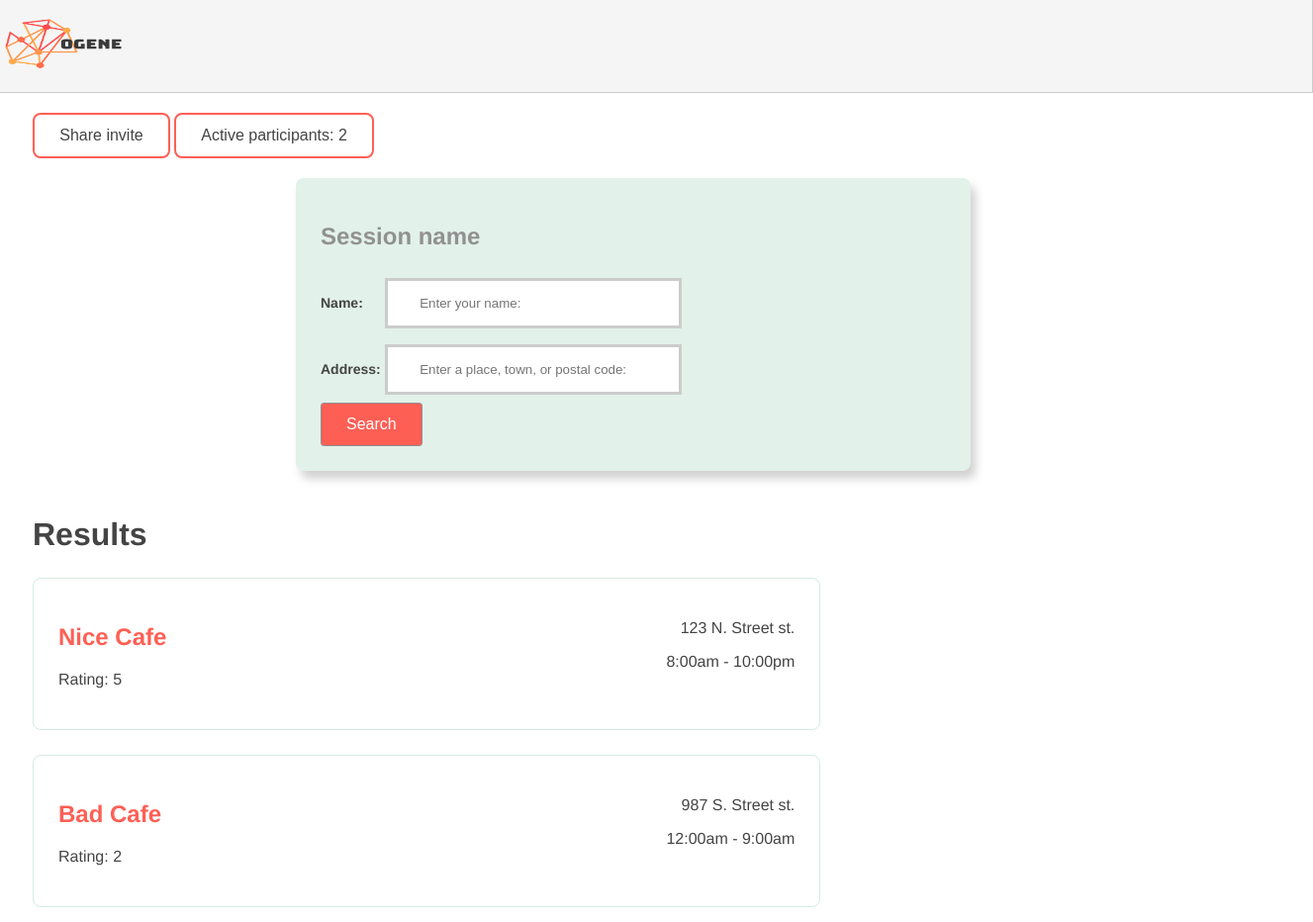
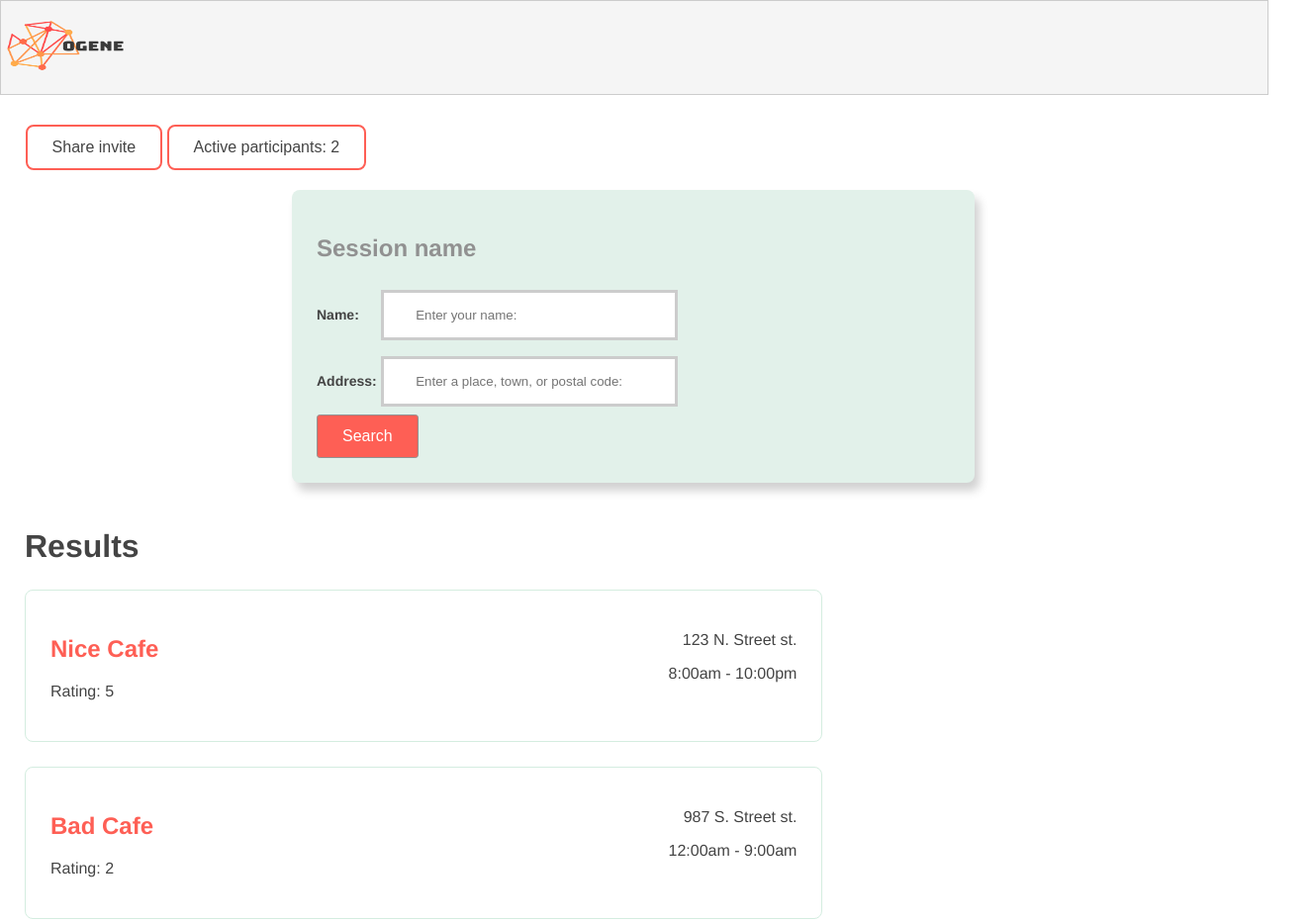
Before and after one commit to googleinterns/step121-2020, a plain HTML site: page webapp/html/searchPage.html in a window 1280 px wide. Shown: the whole page at 99% size, 1327 px wide, since content can reach past the window. Drawn offline with Linux system fonts and the light colour scheme.

Commit message:
Fix spacing on top banners.

```diff
--- a/webapp/css/participants.css
+++ b/webapp/css/participants.css
@@ -1,6 +1,7 @@
 body{
     font-family: Helvetica, sans-serif;
     background-color: #BBE3CF;
+    margin: 0px;
 }
 
 /* Logo at the top left corner */
@@ -14,8 +15,7 @@ body{
 #header-banner   {
     border: 1px solid #ccc;
     background-color: whitesmoke;
-    width: 105%;
-    margin: -10px;
+    width: 100%;
 }
 
 #content-card {
--- a/webapp/css/searchPage.css
+++ b/webapp/css/searchPage.css
@@ -1,13 +1,13 @@
 body{
     font-family: Helvetica, sans-serif;
+    margin: 0px;
 }
 
 /* Banner at top of page contains logo */
 #header-banner   {
     border: 1px solid #ccc;
     background-color: whitesmoke;
-    width: 105%;
-    margin: -10px;
+    width: 100%;
 }
 
 /* Logo at the top left corner */
```
